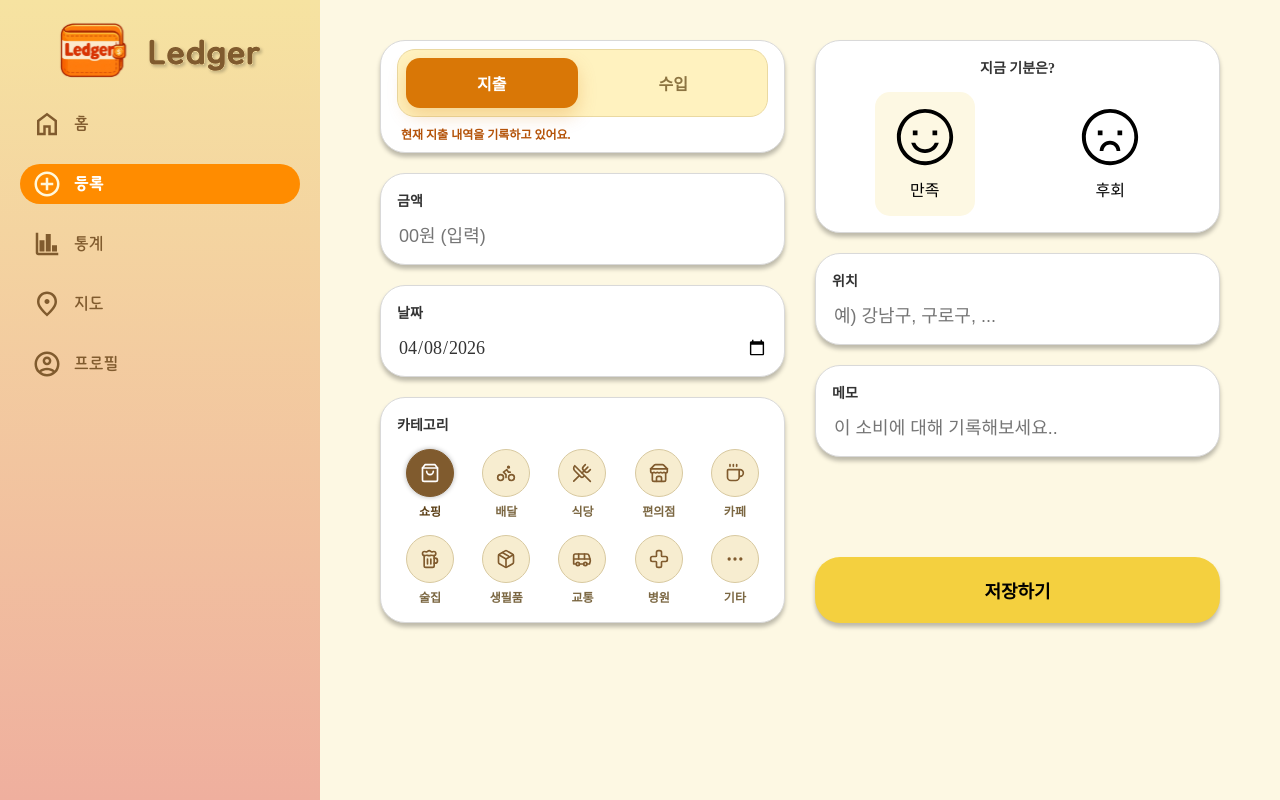
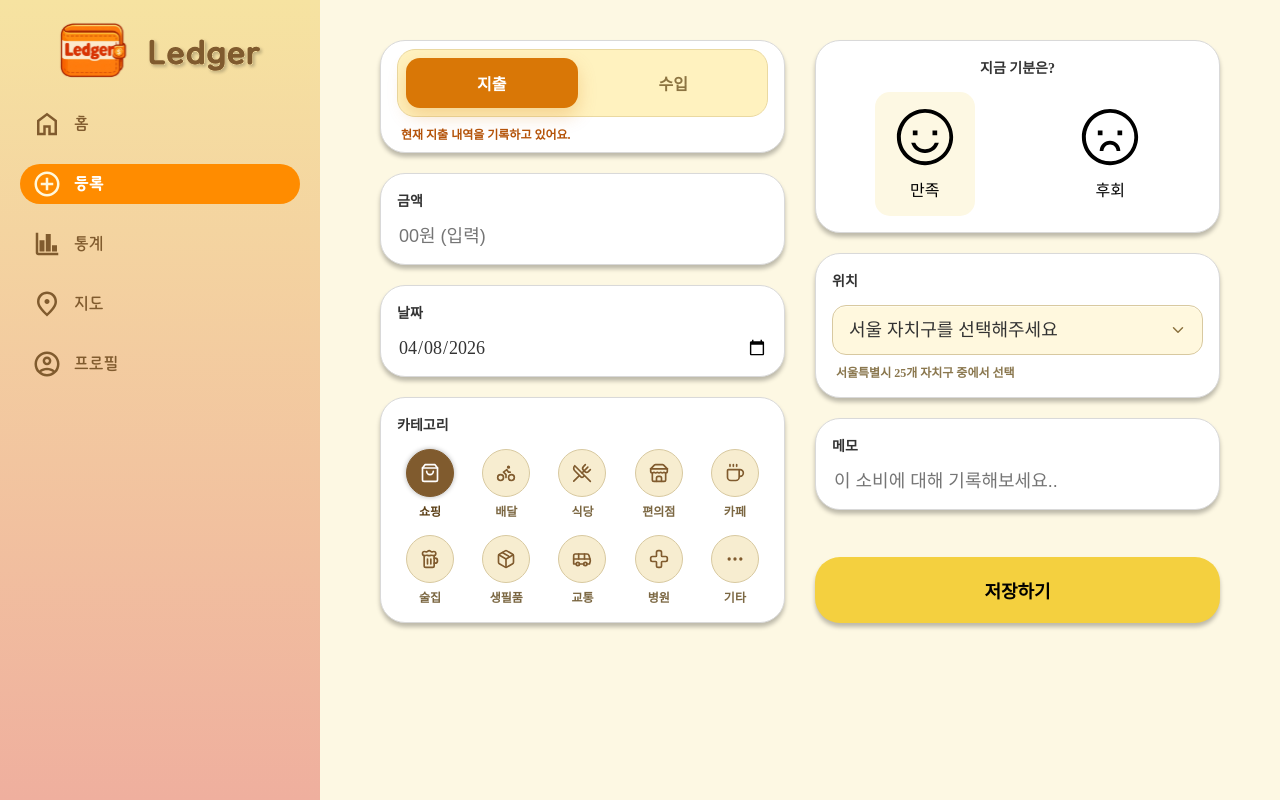
Before and after one commit to 20260304-KB7-27/Ledger-Thanos, a Vue app: page /register in a window 1280 px wide. Built offline with nearby package versions, Linux system fonts and the light colour scheme.

Commit message:
feat: 서울 자치구 선택 드롭다운 형식으로 변경

```diff
--- a/src/pages/register/RegisterPage.vue
+++ b/src/pages/register/RegisterPage.vue
@@ -64,8 +64,16 @@
 
           <Box width="custom" customWidth="100%">
             <p class="label">위치</p>
-            <input type="text" v-model="transaction.location" placeholder="예) 강남구, 구로구, ..."
-              class="transparent-input" />
+            <div class="select-wrapper">
+              <select v-model="transaction.location" class="transparent-input select-input">
+                <option disabled value="">서울 자치구를 선택해주세요</option>
+                <option v-for="district in seoulDistricts" :key="district" :value="district">
+                  {{ district }}
+                </option>
+              </select>
+              <ChevronDown :size="18" class="select-chevron" />
+            </div>
+            <p class="select-caption">서울특별시 25개 자치구 중에서 선택</p>
           </Box>
 
           <Box width="custom" customWidth="100%">
@@ -87,6 +95,7 @@ import {
   Beer,
   Bike,
   Bus,
+  ChevronDown,
   Coffee,
   Cross,
   Ellipsis,
@@ -128,6 +137,34 @@ const categoryList = ref([
   { id: 10, label: '기타', value: 'etc', icon: Ellipsis },
 ]);
 
+const seoulDistricts = [
+  '종로구',
+  '중구',
+  '용산구',
+  '성동구',
+  '광진구',
+  '동대문구',
+  '중랑구',
+  '성북구',
+  '강북구',
+  '도봉구',
+  '노원구',
+  '은평구',
+  '서대문구',
+  '마포구',
+  '양천구',
+  '강서구',
+  '구로구',
+  '금천구',
+  '영등포구',
+  '동작구',
+  '관악구',
+  '서초구',
+  '강남구',
+  '송파구',
+  '강동구',
+];
+
 // ==========================================
 // 3. 서버 전송 로직 (json-server 연동)
 // ==========================================
@@ -135,6 +172,11 @@ const saveTransaction = async () => {
   // 유효성 검사
   if (!transaction.value.amount || transaction.value.amount <= 0) {
     alert("금액을 정확히 입력해주세요!");
+    return;
+  }
+
+  if (!transaction.value.location) {
+    alert("서울 자치구를 선택해주세요!");
     return;
   }
 
@@ -226,6 +268,47 @@ const saveTransaction = async () => {
 .date-input {
   font-family: inherit;
   color: #333;
+}
+
+.select-input {
+  appearance: none;
+  cursor: pointer;
+  color: #333;
+  width: 100%;
+  padding: 14px 44px 14px 16px;
+  border-radius: 14px;
+  border: 1px solid #d8c9a0;
+  background: #fff8de;
+  box-shadow: inset 0 1px 0 rgba(255, 255, 255, 0.45);
+}
+
+.select-input:invalid {
+  color: #9a865d;
+}
+
+.select-wrapper {
+  position: relative;
+}
+
+.select-wrapper:focus-within .select-input {
+  border-color: #c89a2b;
+  box-shadow: 0 0 0 3px rgba(244, 208, 63, 0.2);
+}
+
+.select-chevron {
+  position: absolute;
+  top: 50%;
+  right: 16px;
+  transform: translateY(-50%);
+  color: #8c7441;
+  pointer-events: none;
+}
+
+.select-caption {
+  margin: 8px 4px 0;
+  font-size: 12px;
+  font-weight: 600;
+  color: #8a774e;
 }
 
 .clickable {
```
